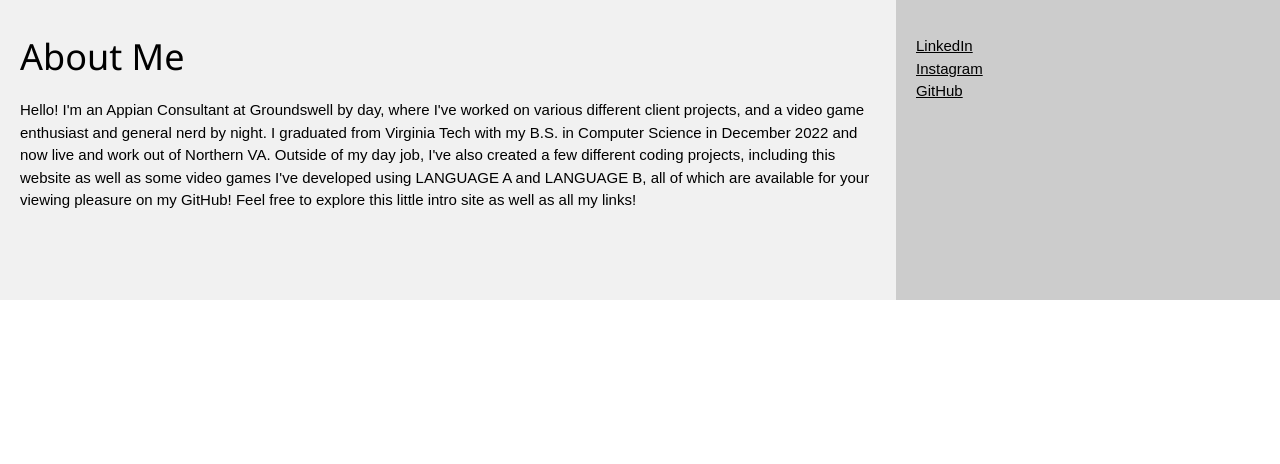
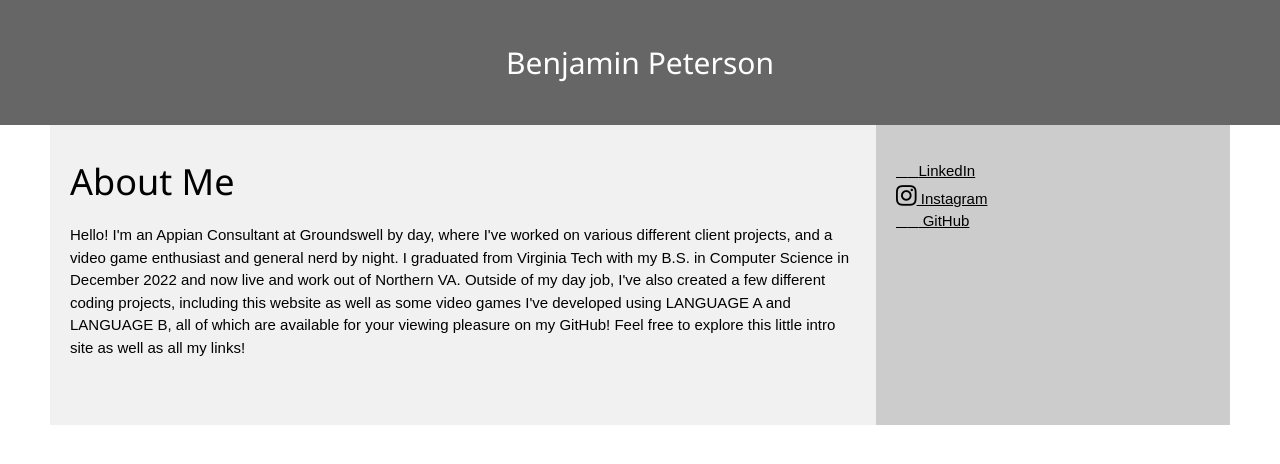
Before and after one commit to bdpeterson57/portfolio, a plain HTML site: page index.html in a window 1280 px wide. Drawn offline with nearby package versions, Linux system fonts and the light colour scheme.

Commit message:
updated margins and link icons

```diff
--- a/index.html
+++ b/index.html
@@ -1,7 +1,9 @@
 <!DOCTYPE html>
 <html>
+    <head>
     <title>Benjamin Peterson</title>
     <meta name="viewport" content="width=device-width, initial-scale=1">
+    <link rel="stylesheet" href="https://cdnjs.cloudflare.com/ajax/libs/font-awesome/4.7.0/css/font-awesome.min.css">
     <link rel="stylesheet" href="https://www.w3schools.com/w3css/4/w3.css">
     <style>
         * {
@@ -44,6 +46,11 @@
           height: 300px; /* only for demonstration, should be removed */
         }
 
+        section {
+            margin-left: 50px;
+            margin-right: 50px;
+        }
+
         /* Clear floats after the columns */
         section::after {
           content: "";
@@ -67,12 +74,14 @@
           }
         }
     </style>
-    <head>
-        <title>Benjamin Peterson</title>
     </head>
+
     <body>
+        <header>
+            <h2>Benjamin Peterson</h2>
+        </header>
+
         <section>
-
             <article>
             <h1>About Me</h1>
             <p>
@@ -85,12 +94,11 @@
 
             <nav>
                 <ul>
-                    <li><a href="https://www.linkedin.com/in/benjamin-peterson-7b23a4218">LinkedIn</a></li>
-                    <li><a href="https://www.instagram.com/bdpeterson57/">Instagram</a></li>
-                    <li><a href="https://github.com/bdpeterson57">GitHub</a></li>
+                    <li><a href="https://www.linkedin.com/in/benjamin-peterson-7b23a4218"><i class="fa-brands fa-linkedin">&#xf08c;</i>LinkedIn</a></li>
+                    <li><a href="https://www.instagram.com/bdpeterson57/"><i style="font-size:24px" class="fa">&#xf16d;</i> Instagram</a></li>
+                    <li><a href="https://github.com/bdpeterson57"><i class="fa-brands fa-github">&#xf09b;</i> GitHub</a></li>
                 </ul>
             </nav>
-
         </section>
     </body>
 </html>
```
